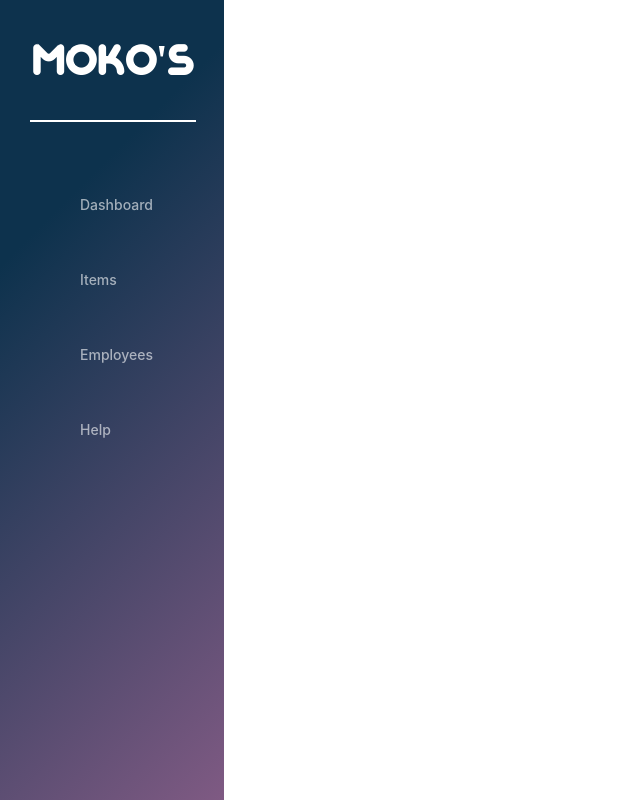
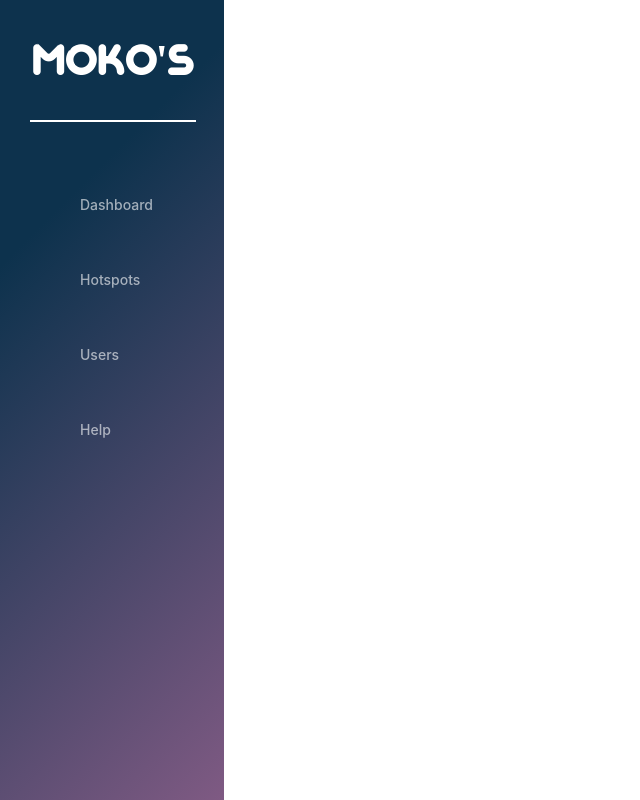
Before and after one commit to mokos-repo/mokos-dashboard, a React (Create React App) app: page / in a window 1280 px wide. Shown: the whole page, without its empty margins (0-640 px from the left). Built offline with nearby package versions, Linux system fonts and the light colour scheme; no server answers; a web font is replaced by a local one.

Commit message:
(fix) fix Navigation links

```diff
--- a/src/routers/index.jsx
+++ b/src/routers/index.jsx
@@ -14,13 +14,13 @@ const routes = [
 
     {
         key: "1",
-        name: "Items",
-        to: "/items",
+        name: "Hotspots",
+        to: "/hotspots",
     },
     {
         key: "3",
-        name: "Employees",
-        to: "/employees",
+        name: "Users",
+        to: "/users",
     },
     {
         key: "4",
```
